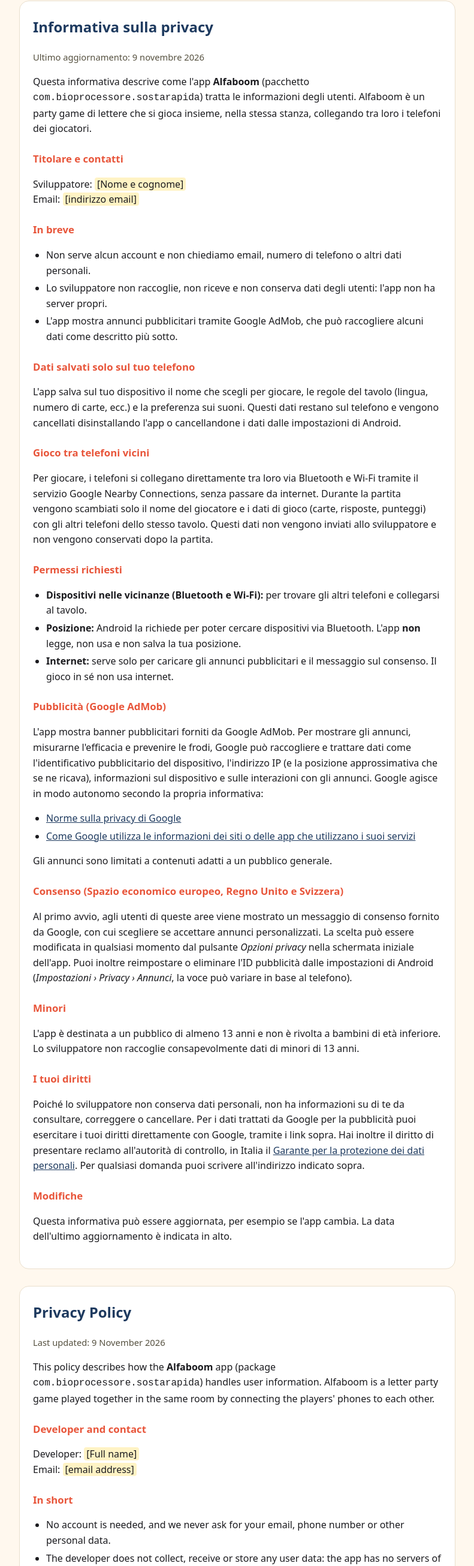
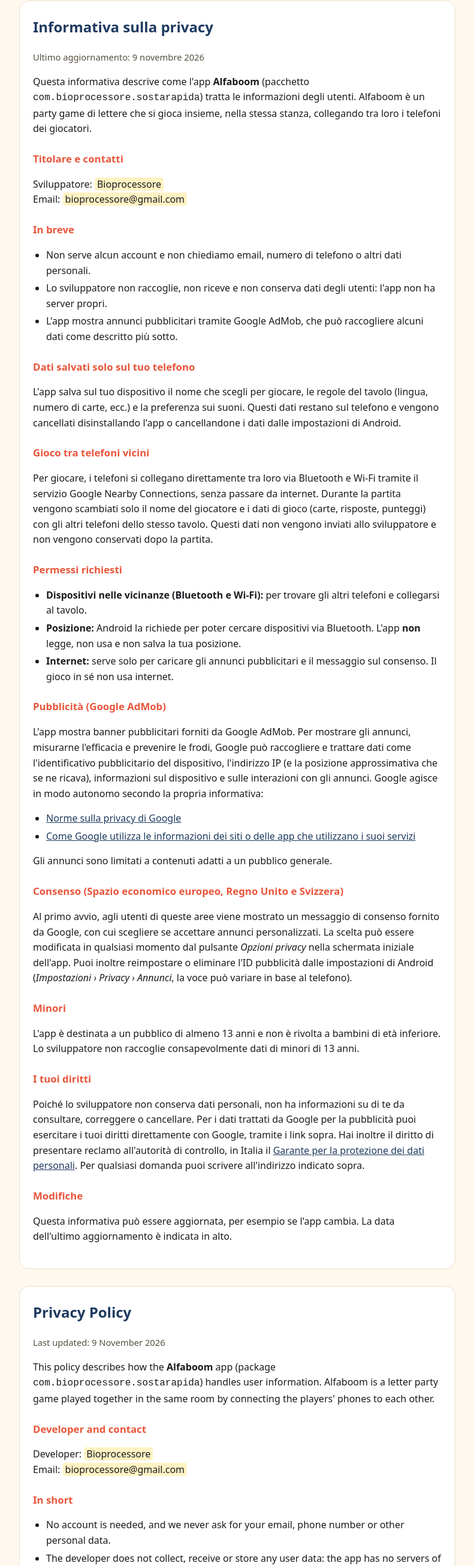
Before and after one commit to bioprocessore/bioprocessore.github.io, a plain HTML site: page privacypolicy_ab.html in a window 1280 px wide. Shown: the part 189-2800 px from the top of the page at 60% size, without its empty margins (244-1035 px from the left). Drawn offline with Linux system fonts and the light colour scheme.

Commit message:
Add files via upload

```diff
--- a/privacypolicy_ab.html
+++ b/privacypolicy_ab.html
@@ -39,8 +39,8 @@
 <p>Questa informativa descrive come l'app <strong>Alfaboom</strong> (pacchetto <code>com.bioprocessore.sostarapida</code>) tratta le informazioni degli utenti. Alfaboom è un party game di lettere che si gioca insieme, nella stessa stanza, collegando tra loro i telefoni dei giocatori.</p>
 
 <h3>Titolare e contatti</h3>
-<p>Sviluppatore: <span class="todo">[Nome e cognome]</span><br>
-Email: <span class="todo">[indirizzo email]</span></p>
+<p>Sviluppatore: <span class="todo">Bioprocessore</span><br>
+Email: <span class="todo">bioprocessore@gmail.com</span></p>
 
 <h3>In breve</h3>
 <ul>
@@ -91,8 +91,8 @@ Email: <span class="todo">[indirizzo email]</span></p>
 <p>This policy describes how the <strong>Alfaboom</strong> app (package <code>com.bioprocessore.sostarapida</code>) handles user information. Alfaboom is a letter party game played together in the same room by connecting the players' phones to each other.</p>
 
 <h3>Developer and contact</h3>
-<p>Developer: <span class="todo">[Full name]</span><br>
-Email: <span class="todo">[email address]</span></p>
+<p>Developer: <span class="todo">Bioprocessore</span><br>
+Email: <span class="todo">bioprocessore@gmail.com</span></p>
 
 <h3>In short</h3>
 <ul>
```
